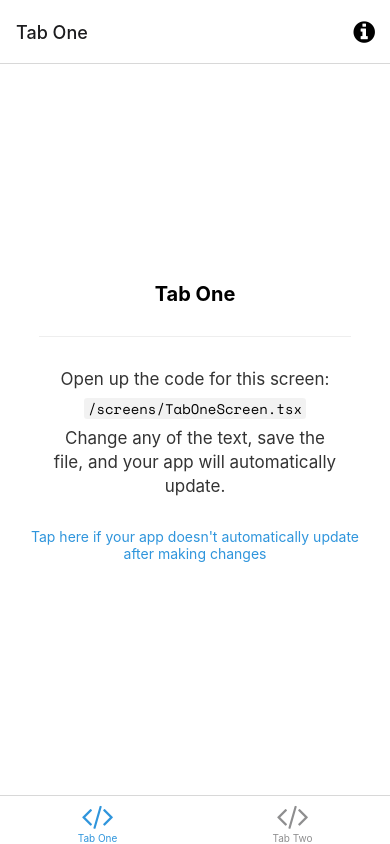
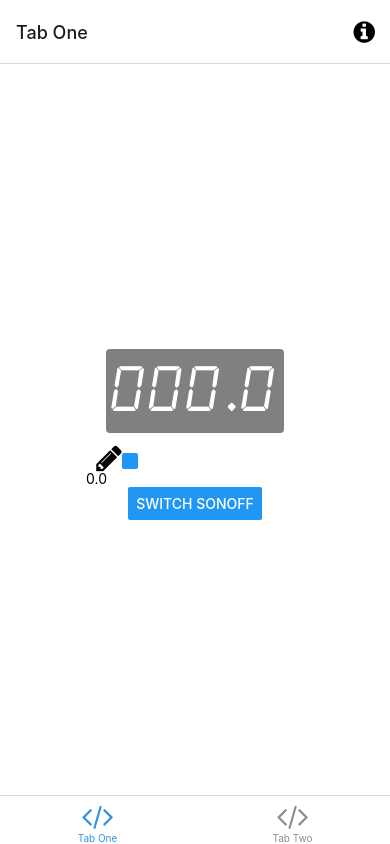
Before and after one commit to Willyfrog/drtimer, a React Native app: screen /TabOne in a window 390 px wide. Built offline with nearby package versions, Linux system fonts and the light colour scheme; what expo-linking would draw is missing.

Commit message:
create display, show countdown

```diff
--- /dev/null
+++ b/components/Display.tsx
@@ -0,0 +1,28 @@
+import React from 'react';
+import { StyleSheet, TouchableOpacity} from 'react-native';
+import { Text, View} from './Themed';
+
+type Props = {
+  milis: number;
+};
+
+const textStyle = {
+  fontFamily: "alarm-clock",
+  fontSize: 64,
+  textAlign: "left" as const,
+  color: "white" as const,
+};
+
+const viewStyle = {
+  backgroundColor: "grey" as const,
+  borderRadius: 4,
+  padding: 5,
+  margin: 10,
+}
+
+export default function Display({milis}: Props) {
+  const value = (milis/1000.0).toFixed(1).toString().padStart(5, 0);
+  return (<View style={viewStyle}>
+    <Text style={textStyle}>{value}</Text>
+  </View>);
+};
--- a/hooks/useCachedResources.ts
+++ b/hooks/useCachedResources.ts
@@ -16,6 +16,7 @@ export default function useCachedResources() {
         await Font.loadAsync({
           ...FontAwesome.font,
           'space-mono': require('../assets/fonts/SpaceMono-Regular.ttf'),
+          'alarm-clock': require('../assets/fonts/alarm-clock.ttf'),
         });
       } catch (e) {
         // We might want to provide this error information to an error reporting service
--- a/screens/TabOneScreen.tsx
+++ b/screens/TabOneScreen.tsx
@@ -1,16 +1,83 @@
-import * as React from 'react';
-import { StyleSheet } from 'react-native';
+import React, {useState} from 'react';
+import { Button, StyleSheet, TextInput } from 'react-native';
+import Display from '../components/Display';
+import { FontAwesome } from '@expo/vector-icons';
 
-import EditScreenInfo from '../components/EditScreenInfo';
-import { Text, View } from '../components/Themed';
+import { View } from '../components/Themed';
 import { RootTabScreenProps } from '../types';
 
+const sendSwitch = (ip: string, port: (string|number), deviceId: string, newStatus: string) => {
+  fetch(`http://${ip}:${port}/zeroconf/switch`, {
+    method: 'POST',
+    headers: {
+      Accept: 'application/json',
+      'Content-Type': 'application/json'
+    },
+    body: JSON.stringify({
+      "data": {
+          "switch": newStatus,
+      },
+      "deviceid": deviceId,
+    })
+  });
+
+}
+
 export default function TabOneScreen({ navigation }: RootTabScreenProps<'TabOne'>) {
+  const [inProgress, setInProgress] = useState(false);
+  const [timer, setTimer] = useState("0.0");
+  const [countDown, setCountDown] = useState(Number(timer)*1000);
+
+  const switchSonoff = () => {
+    const time = Number(timer);
+    if (isNaN(time)) {
+      return // raise error
+    }
+    setInProgress(true);
+    sendSwitch("192.168.0.14", "8081", "1000c81355", 'on');
+    //setSonoff(!sonoff);
+    const endTimer = setInterval(
+      () => {
+        setCountDown((prevCount) => prevCount - 100);
+      },
+      100);
+    setTimeout(
+      () => {
+        sendSwitch("192.168.0.14", "8081", "1000c81355", 'off');
+        clearInterval(endTimer);
+        setInProgress(false);
+        setCountDown(Number(timer)*1000);
+      },
+      time*1000
+    );
+  };
+
   return (
     <View style={styles.container}>
-      <Text style={styles.title}>Tab One</Text>
-      <View style={styles.separator} lightColor="#eee" darkColor="rgba(255,255,255,0.1)" />
-      <EditScreenInfo path="/screens/TabOneScreen.tsx" />
+      <View>
+        <Display milis={countDown}/>
+        <FontAwesome size={30} style={{ marginBottom: -3 }} name={"pencil"} >
+          <Button
+            title=""
+            onPress={() => {
+              console.log('pulso!');
+            }}
+          />
+        </FontAwesome>
+      </View>
+      <TextInput
+        value={timer.toString()}
+        keyboardType={"decimal-pad"}
+        onChangeText={(v) => {
+          setTimer(v);  // TODO: remember to validate before trying to start, should be a sw keyboard but might not be.
+          setCountDown(Number(v)*1000);
+        }}
+      />
+      <Button
+        onPress={switchSonoff}
+        title={'Switch Sonoff'}
+        disabled={inProgress}
+      />
     </View>
   );
 }
```
Also changed, not shown: assets/fonts/alarm-clock.ttf (added).
